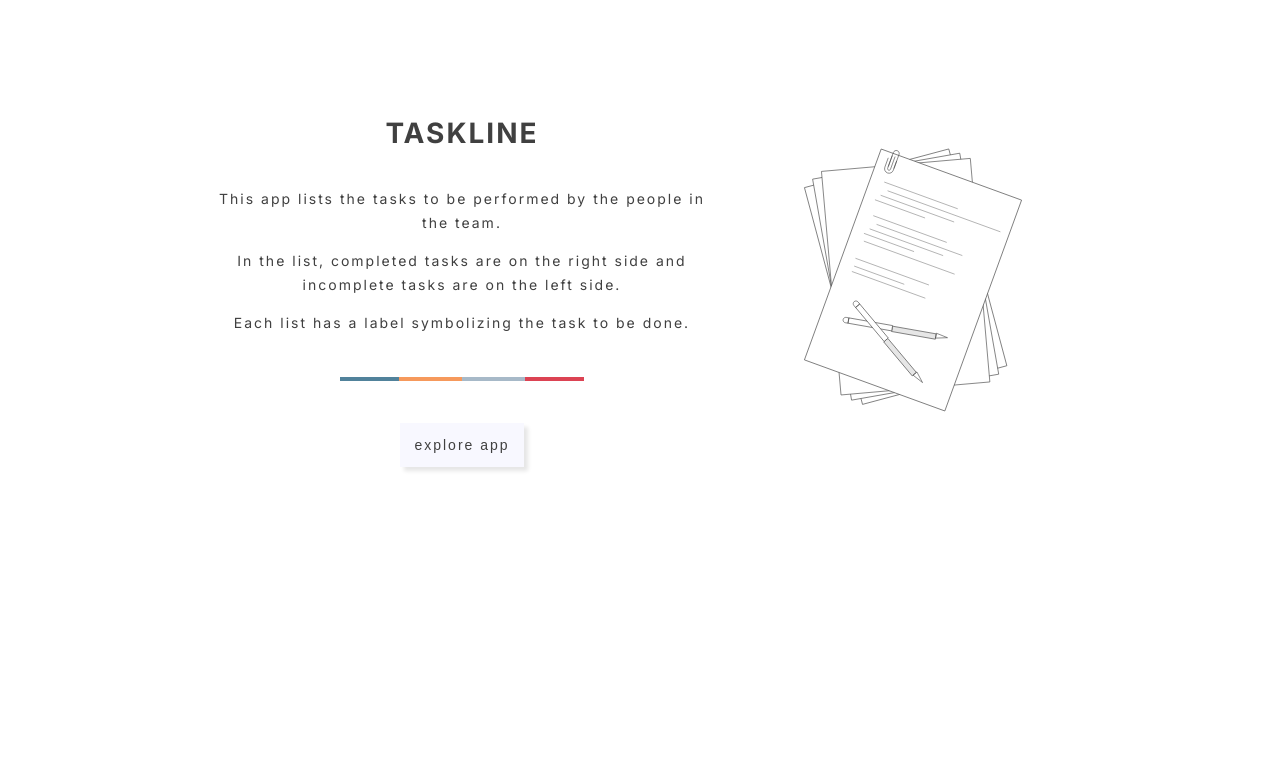
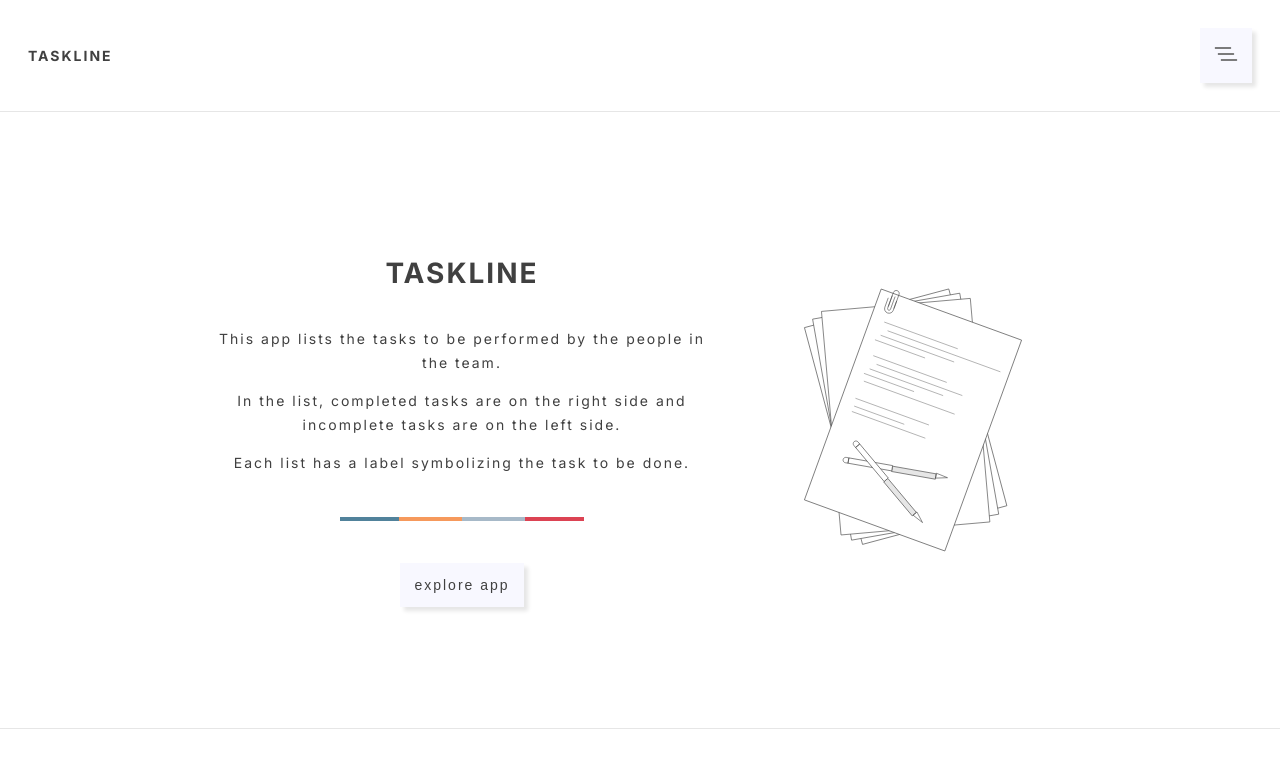
Before and after one commit to emrearabaci/taskline, a Next.js app: page / in a window 1280 px wide. Shown: the top 768 px of the page. Built offline with nearby package versions, Linux system fonts and the light colour scheme.

Commit message:
Added “Footer” and "Navigation" to app layout.

```diff
--- a/src/app/layout.tsx
+++ b/src/app/layout.tsx
@@ -1,5 +1,9 @@
 /* Next API */
 import type { Metadata } from 'next';
+
+/* Components */
+import Navigation from '@/app/_components/Navigation/Navigation';
+import Footer from '@/app/_components/Footer/Footer';
 
 /* Styles */
 import '@/app/globals.scss';
@@ -20,7 +24,11 @@ export default function RootLayout({
 }>) {
   return (
     <html lang="en">
-      <body className={inter.className}>{children}</body>
+      <body className={inter.className}>
+        <Navigation />
+        {children}
+        <Footer />
+      </body>
     </html>
   );
 }
```
